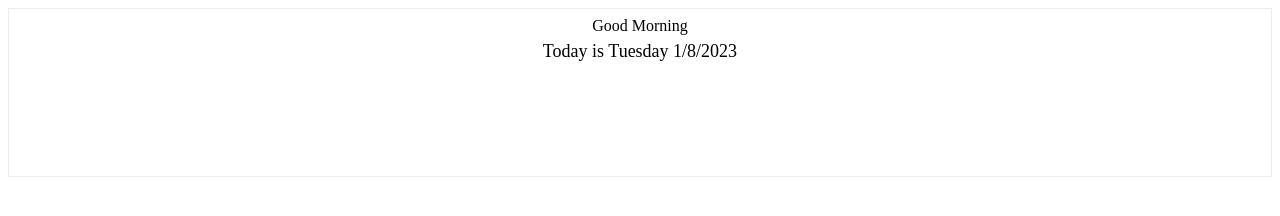
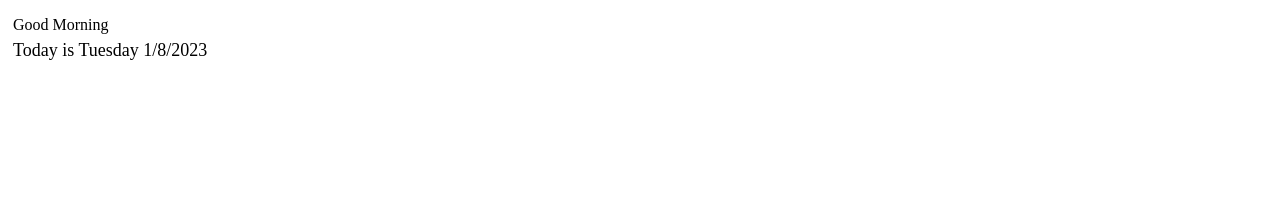
Before and after one commit to silverneha/notion, a plain HTML site: page index.html in a window 1280 px wide. Drawn offline with Linux system fonts and the light colour scheme.

Commit message:
Update index.html

```diff
--- a/index.html
+++ b/index.html
@@ -7,8 +7,8 @@
     font-size: medium;
     color: #000000;
     padding: 5px;
-    border: 1px solid #ececec;
-    text-align: center;
+
+    text-align: left;
     line-height: 1.5;
     height:20%
 
```
